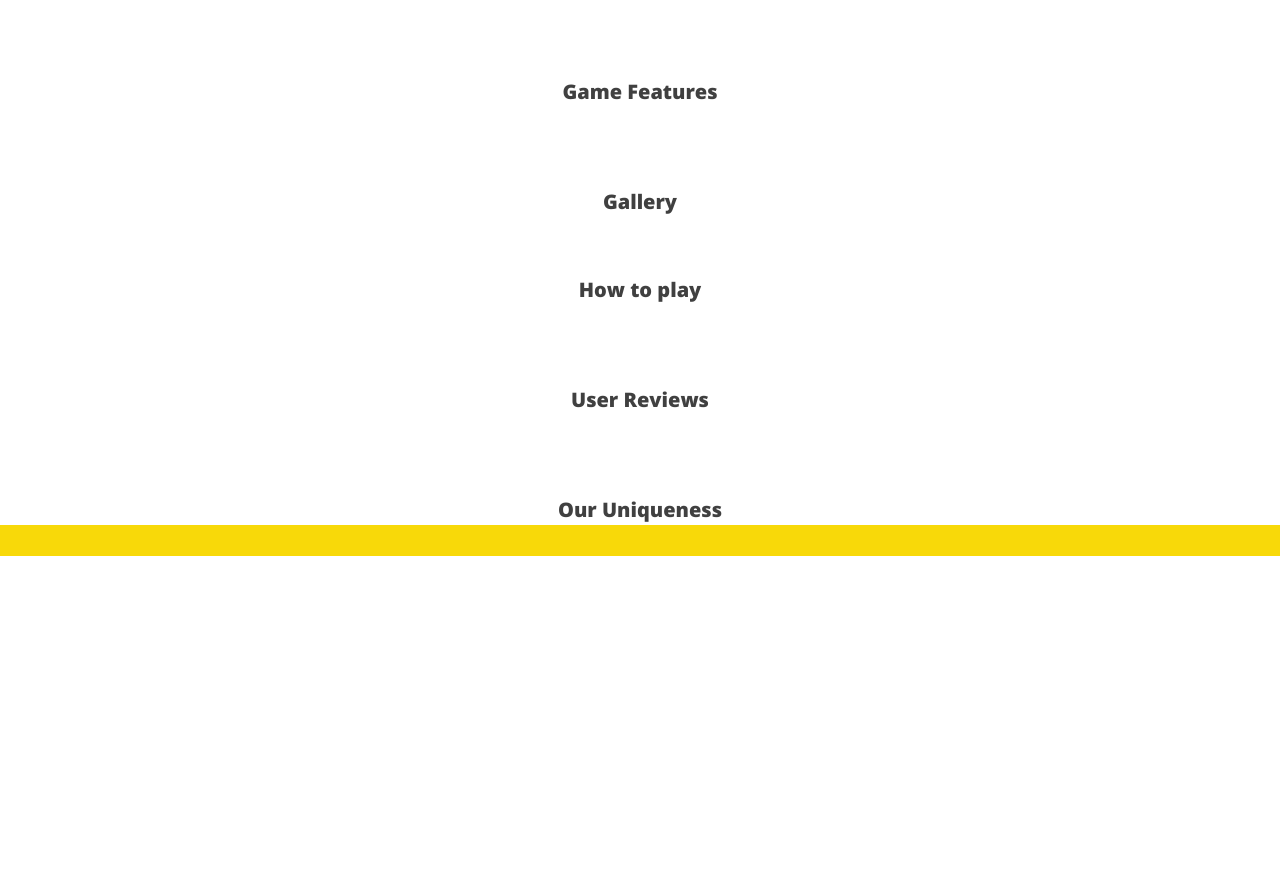
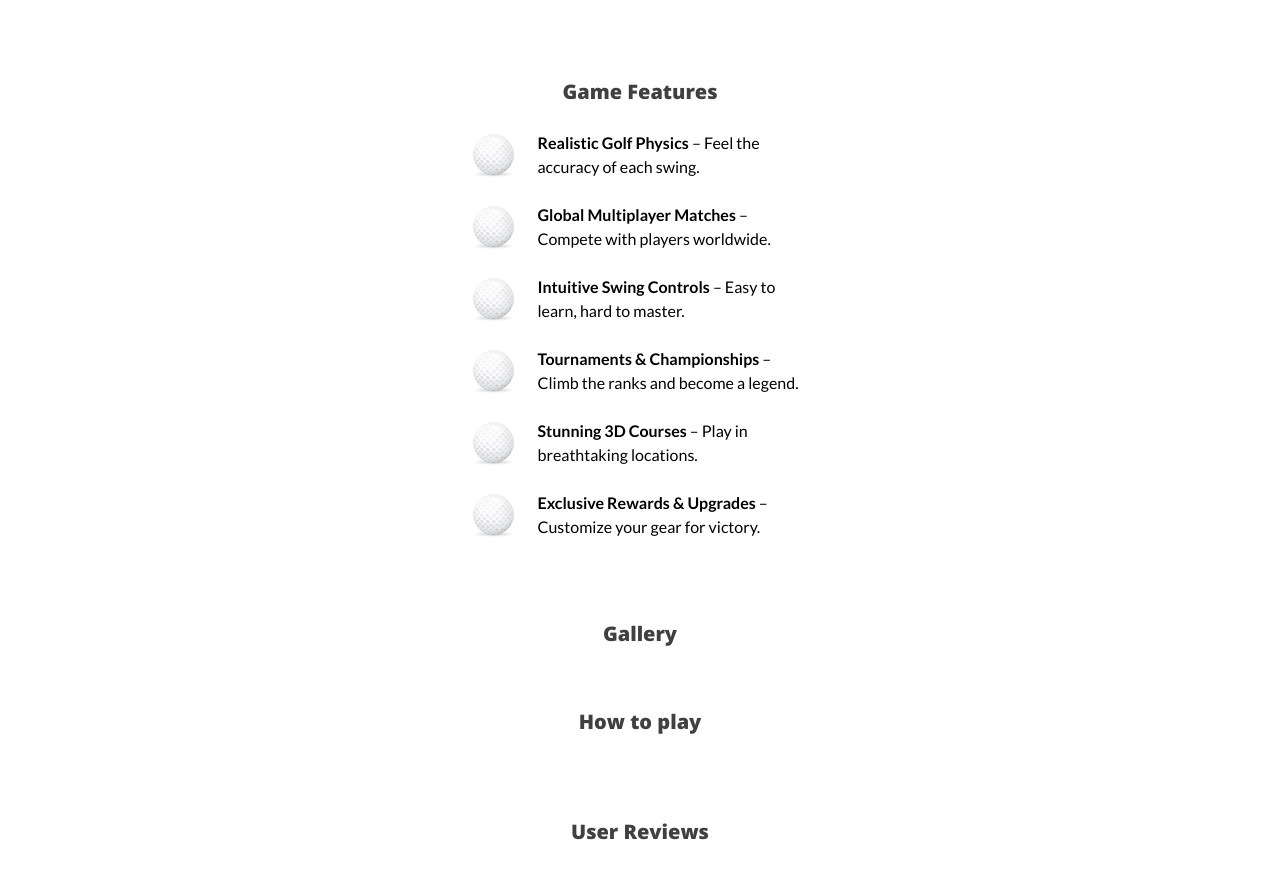
Before and after one commit to DenysHV1/golf-champion-outs, a website built with Vite: page src/index.html in a window 1280 px wide. Shown: the part 1178-2052 px from the top of the page. Before the commit the page ends 1734 px from the top, so only its background shows below. Built offline with nearby package versions, Linux system fonts and the light colour scheme.

Commit message:
fratures

```diff
--- a/src/partials/features.html
+++ b/src/partials/features.html
@@ -1,6 +1,46 @@
 <section class="features" id="features">
   <div class="features_container container">
     <h2 class="title-h2">Game Features</h2>
-
+    <ul class="features-list">
+      <li class="features-item">
+        <img src="./img/features-ball.png" alt="ball" />
+        <p class="features-item-description">
+          <span>Realistic Golf Physics</span> – Feel the accuracy of each swing.
+        </p>
+      </li>
+      <li class="features-item">
+        <img src="./img/features-ball.png" alt="ball" />
+        <p class="features-item-description">
+          <span>Global Multiplayer Matches</span> – Compete with players
+          worldwide.
+        </p>
+      </li>
+      <li class="features-item">
+        <img src="./img/features-ball.png" alt="ball" />
+        <p class="features-item-description">
+          <span>Intuitive Swing Controls</span> – Easy to learn, hard to master.
+        </p>
+      </li>
+      <li class="features-item">
+        <img src="./img/features-ball.png" alt="ball" />
+        <p class="features-item-description">
+          <span>Tournaments & Championships</span> – Climb the ranks and become
+          a legend.
+        </p>
+      </li>
+      <li class="features-item">
+        <img src="./img/features-ball.png" alt="ball" />
+        <p class="features-item-description">
+          <span>Stunning 3D Courses</span> – Play in breathtaking locations.
+        </p>
+      </li>
+      <li class="features-item">
+        <img src="./img/features-ball.png" alt="ball" />
+        <p class="features-item-description">
+          <span>Exclusive Rewards & Upgrades</span> – Customize your gear for
+          victory.
+        </p>
+      </li>
+    </ul>
   </div>
 </section>
--- a/src/scss/features.css
+++ b/src/scss/features.css
@@ -2,7 +2,7 @@
   margin-bottom: 80px;
   scroll-margin-top: 100px;
   @media (min-width: 1440px) {
-    margin-bottom: 140px;
+    margin-bottom: 120px;
   }
 }
 
@@ -10,8 +10,45 @@
   display: flex;
   flex-direction: column;
   align-items: center;
-  gap: 28px;
+  justify-content: center;
+  gap: 24px;
+  padding: 0 20px;
   @media (min-width: 1440px) {
-    gap: 36px;
+    gap: 48px;
   }
 }
+
+.features-list {
+  display: flex;
+  flex-direction: column;
+  align-items: flex-start;
+  justify-content: center;
+  gap: 24px;
+}
+
+.features-item {
+  display: flex;
+  align-items: center;
+  justify-content: center;
+  gap: 24px;
+}
+
+.features-item > img {
+  width: 41px;
+  height: 43px;
+  @media (min-width: 1440px) {
+    width: 64px;
+    height: 67px;
+  }
+}
+
+.features-item-description {
+  font-size: 16px;
+  @media (min-width: 1440px) {
+    font-size: 24px;
+  }
+}
+
+.features-item-description > span {
+  font-weight: 700;
+}
```
